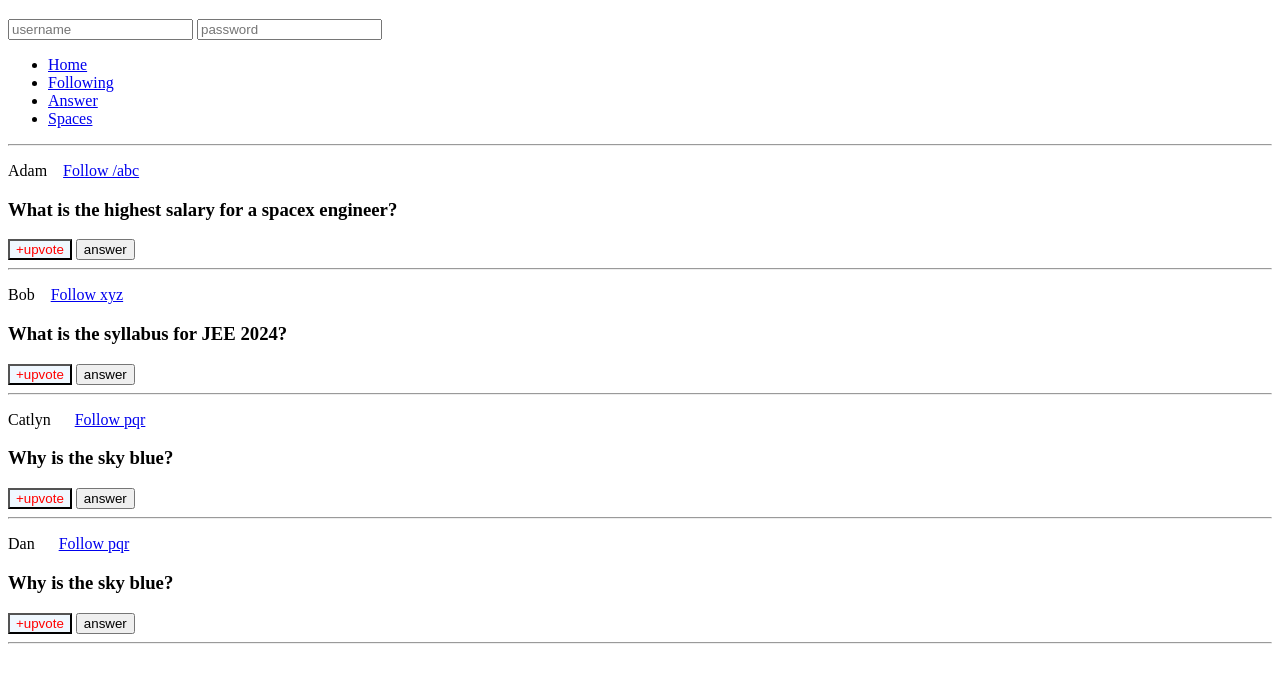
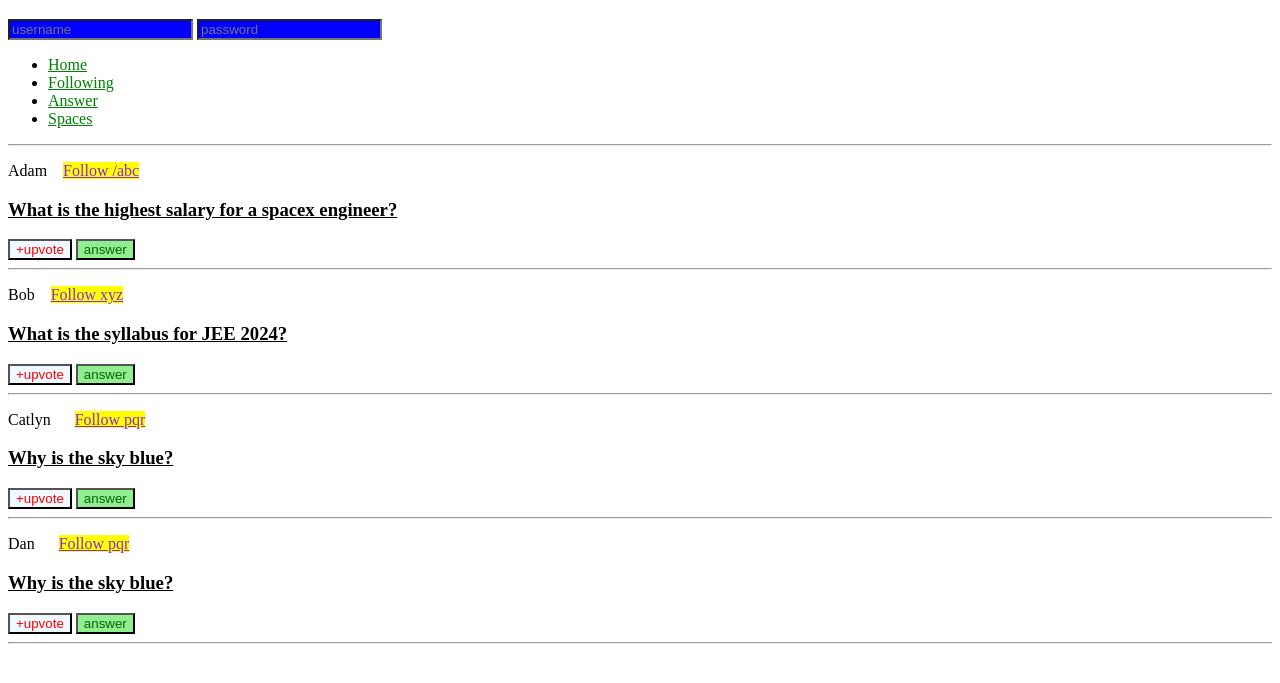
Before and after one commit to swetagautam12/Full-Stack, a plain HTML site: page DAY_2/index.html in a window 1280 px wide. Shown: the part 61-744 px from the top of the page. Drawn offline with Linux system fonts and the light colour scheme.

Commit message:
dom revision

```diff
--- a/DAY_2/1_style.css
+++ b/DAY_2/1_style.css
@@ -54,3 +54,46 @@ h3{
     color:red;
     background-color: aliceblue;
 }
+
+
+/* descendent selector */
+p a{
+    color:blueviolet;
+    background-color: yellow;
+}
+
+nav ul li a{
+    color:green;
+}
+
+
+/* adjacent sibling selector */
+p + h3{
+    text-decoration: underline;;
+}
+
+.upvote + button{
+    background-color: lightgreen;
+    color:darkgreen;
+}
+
+
+
+/* child combinator */
+div > input{
+    background-color: aqua;
+
+}
+
+
+
+/* Attribute selector */
+input[type="text"]{
+    color: red;
+}
+input[type="password"]{
+    color: green;
+}
+input[type]{
+    background-color: blue;
+}
--- /dev/null
+++ b/Javascript/2/app.js
@@ -0,0 +1,2 @@
+let colour=Red , yellow,
+if(
```
Also changed, not shown: Javascript/1/app.js (added, +7 -0 lines), Javascript/1/index.html (added, +13 -0 lines), Javascript/2/index.html (added, +16 -0 lines).
